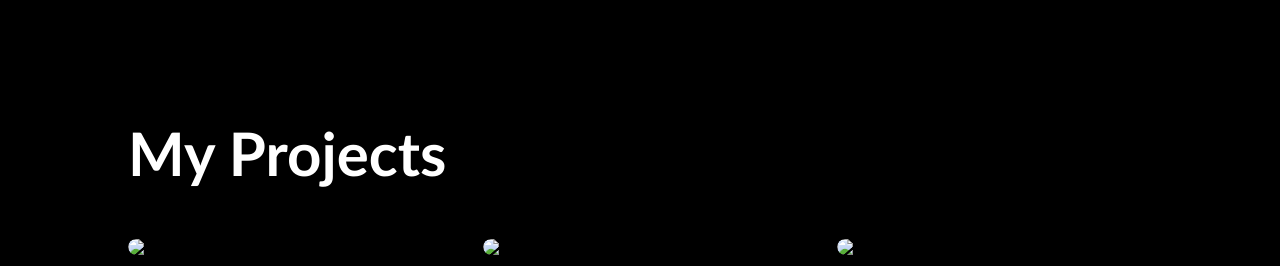
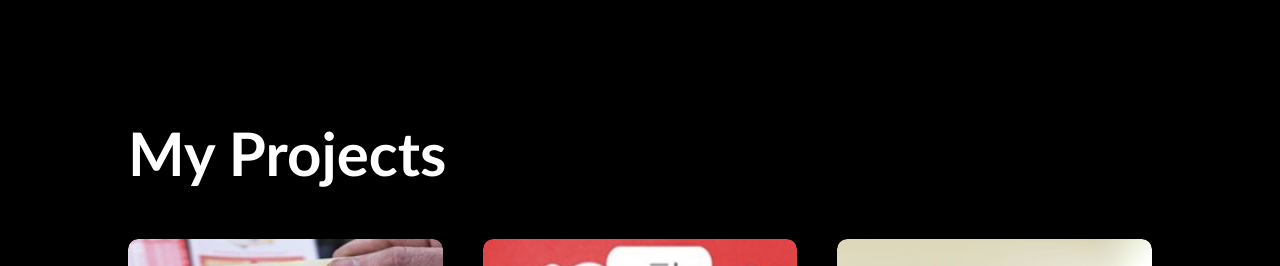
Before and after one commit to sriya-singh/Portfolio-Website, a plain HTML site: page PWeb.html in a window 1280 px wide. Shown: the part 1475-1741 px from the top of the page. Drawn offline with Linux system fonts and the light colour scheme; files whose address does not match are found by name.

Commit message:
Update PWeb.html

```diff
--- a/PWeb.html
+++ b/PWeb.html
@@ -11,7 +11,7 @@
     <div id="header">
         <div class="container">
             <nav>
-                <img src="PWimages/logo3.png" class="logo">
+                <img src="logo3.png" class="logo">
                 <ul id="sidemenu">
                     <li><a href="#header">Home</a></li>
                     <li><a href="#about">About</a></li>
@@ -76,7 +76,7 @@
             <h1 class="sub-title">My Projects</h1>
             <div class="work-list">
                 <div class="work">
-                    <img src="PWimages/powerball.jpg">
+                    <img src="powerball.jpg">
                     <div class="layer">
                         <h3>Powerball Lottery Winning Numbers Prediction</h3>
                         <p>A ML model which predicts lucky numbers for the powerball lottery game.</p>
@@ -84,7 +84,7 @@
                     </div>
                 </div>
                 <div class="work">
-                    <img src="PWimages/comment.jpg">
+                    <img src="comment.jpg">
                     <div class="layer">
                         <h3>Toxic Comment Classification</h3>
                         <p>A ML model which classifies the comments into different categories.</p>
@@ -92,7 +92,7 @@
                     </div>
                 </div>
                 <div class="work">
-                    <img src="PWimages/classroom.jpg">
+                    <img src="classroom.jpg">
                     <div class="layer">
                         <h3>Student Management System</h3>
                         <p>A python program which uses pandas, matplotlib and file handling to manage student information.</p>
@@ -100,7 +100,6 @@
                     </div>
                 </div>
             </div>
-            <!-- <a href="#" class="btn">See More</a> -->
         </div>
     </div>
     <!-- ---------contact----------- -->
```
